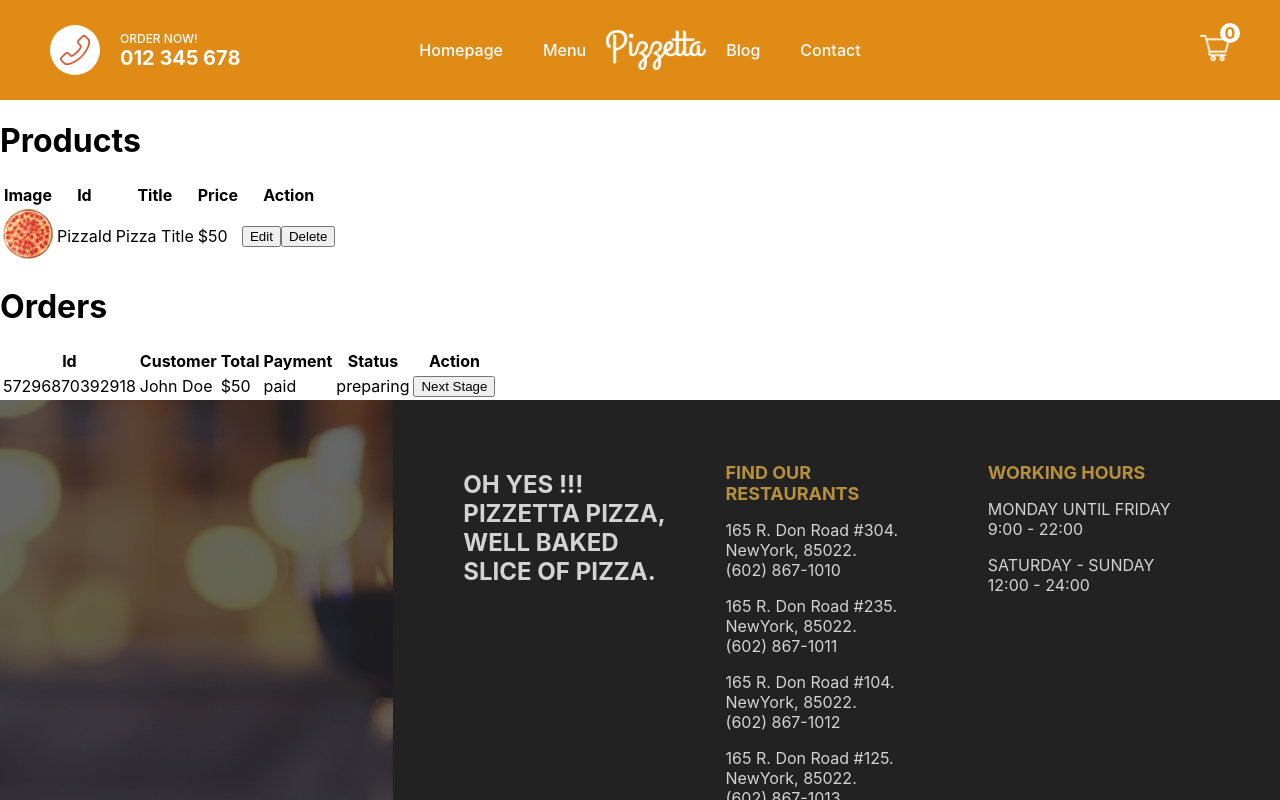
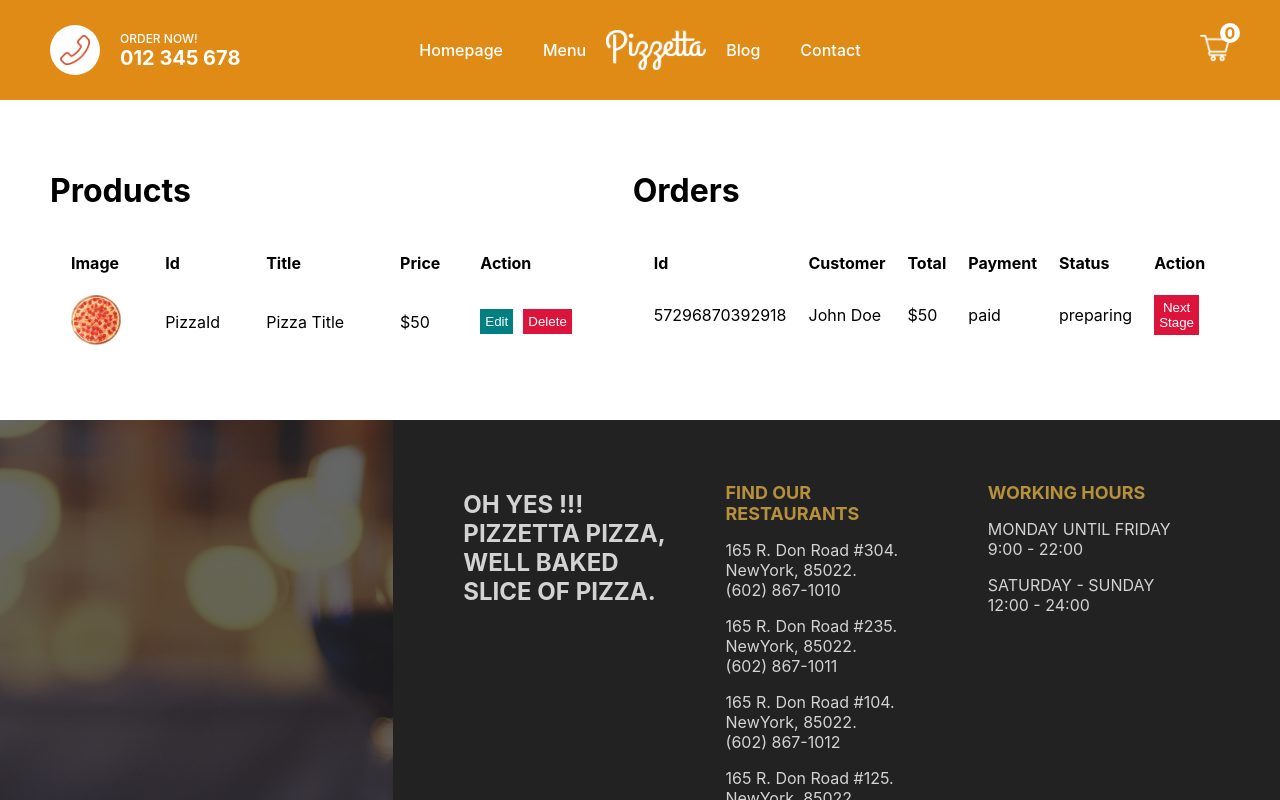
Before and after one commit to Alan-N-Pereira/Pizzetta, a Next.js app: page /admin in a window 1280 px wide. Shown: the top 800 px of the page. Built offline with nearby package versions, Linux system fonts and the light colour scheme.

Commit message:
Update admin page styles

```diff
--- a/pages/index.js
+++ b/pages/index.js
@@ -12,7 +12,6 @@ export default function Home({ pizzaList }) {
 			<Head>
 				<title>Pizzetta</title>
 				<meta name="description" content="Best Pizza shop in town" />
-				<link rel="icon" href="/favicon.ico" />
 			</Head>
 			<Featured />
 			<ProducttList ref={productRef} id="product" pizzaList={pizzaList} />
--- a/styles/Admin.module.css
+++ b/styles/Admin.module.css
@@ -1,3 +1,30 @@
 .container{
-    color: black;
+    padding:50px;
+    display: flex;
 }
+
+.item{
+    flex: 1;
+}
+
+.table{
+    width: 100%;
+    border-spacing: 20px;
+    text-align: left;
+}
+
+.button{
+    border: none;
+    color: white;
+    padding: 5px;
+    cursor: pointer;
+}
+
+.button:first-child{
+    background-color: teal;
+    margin-right: 10px;
+}
+
+.button:last-child{
+    background-color: crimson;
+}
```
